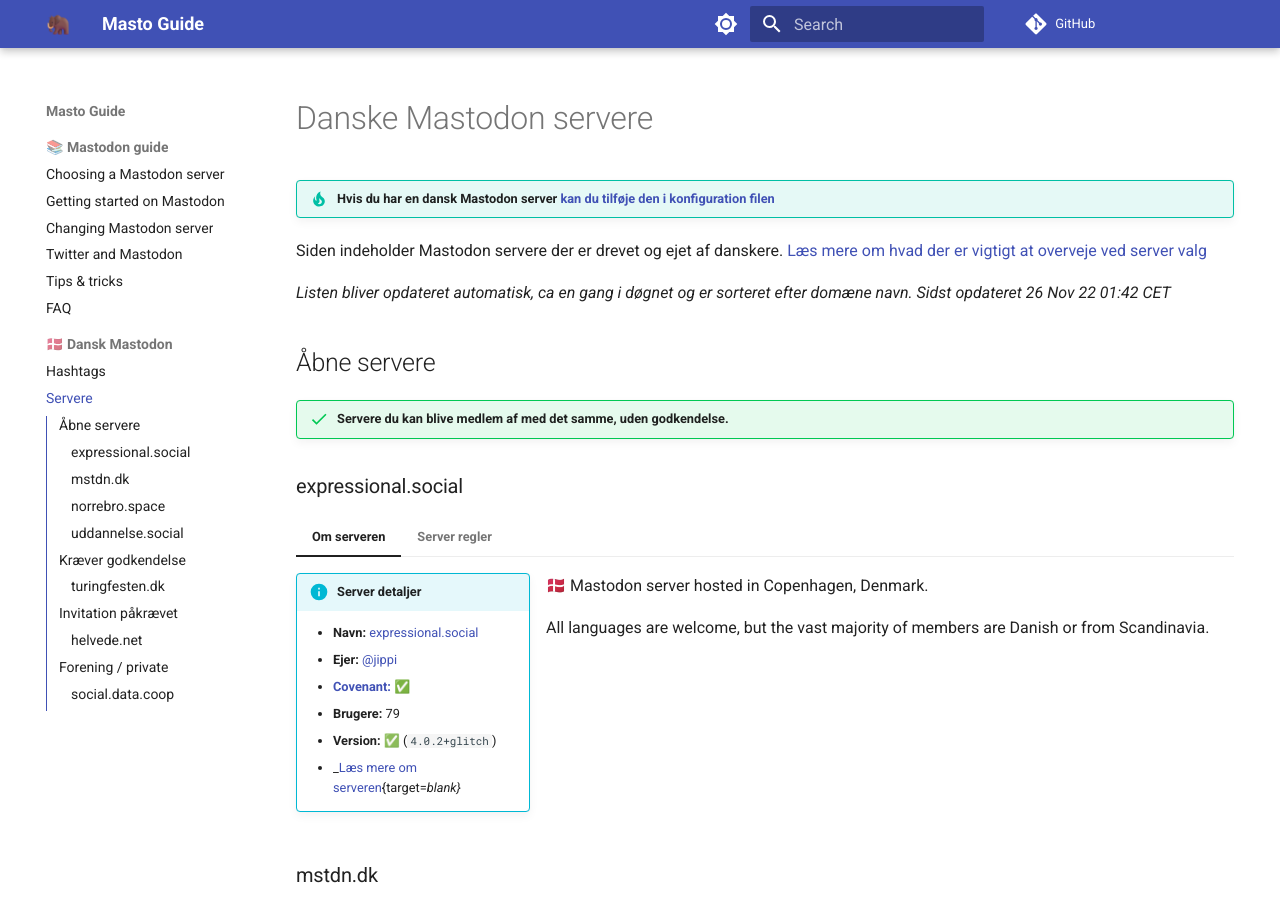
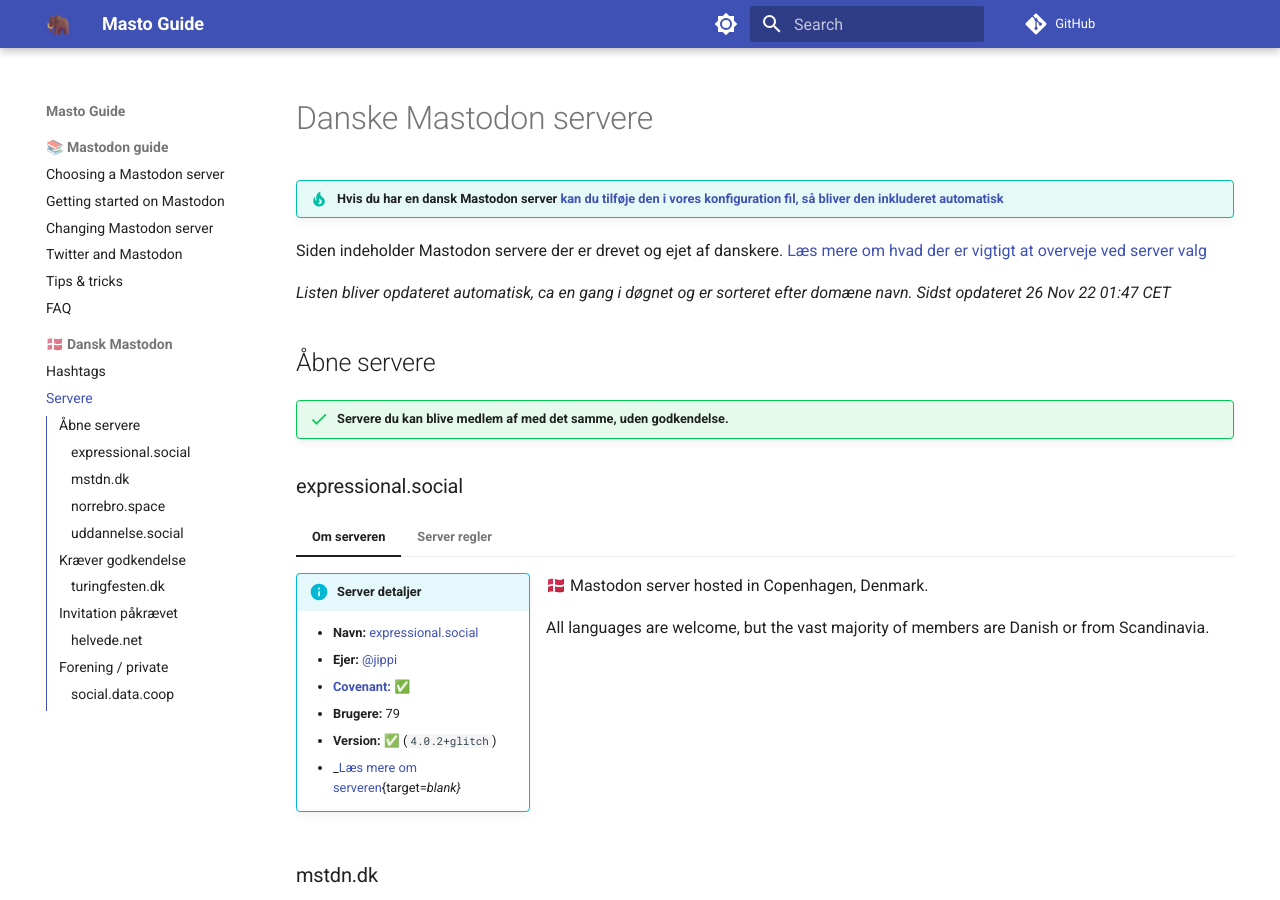
Before and after one commit to jippi/masto-guide, an MkDocs documentation site: the page built from docs/dk/servers.md, in a window 1280 px wide and 900 px high. Built offline with MkDocs 1.6.1 and Material for MkDocs 9.7.7, drawn with Linux system fonts in a browser that asks for light colours; comment, search, counter and statistics services are not loaded.

Commit message:
update
Signed-off-by: Christian Winther <jippignu@gmail.com>

```diff
--- a/docs/dk/servers.md
+++ b/docs/dk/servers.md
@@ -1,10 +1,10 @@
 # Danske Mastodon servere
 
-!!! tip "Hvis du har en dansk Mastodon server [kan du tilføje den i konfiguration filen](https://github.com/jippi/masto-guide/blob/main/server-config.yml){target=_blank}"
+!!! tip "Hvis du har en dansk Mastodon server [kan du tilføje den i vores konfiguration fil, så bliver den inkluderet automatisk](https://github.com/jippi/masto-guide/blob/main/server-config.yml){target=_blank}"
 
 Siden indeholder Mastodon servere der er drevet og ejet af danskere. [Læs mere om hvad der er vigtigt at overveje ved server valg](../guide/choosing-a-server.md)
 
-_Listen bliver opdateret automatisk, ca en gang i døgnet og er sorteret efter domæne navn. Sidst opdateret 26 Nov 22 01:42 CET_
+_Listen bliver opdateret automatisk, ca en gang i døgnet og er sorteret efter domæne navn. Sidst opdateret 26 Nov 22 01:47 CET_
 
 
 ## Åbne servere
```
